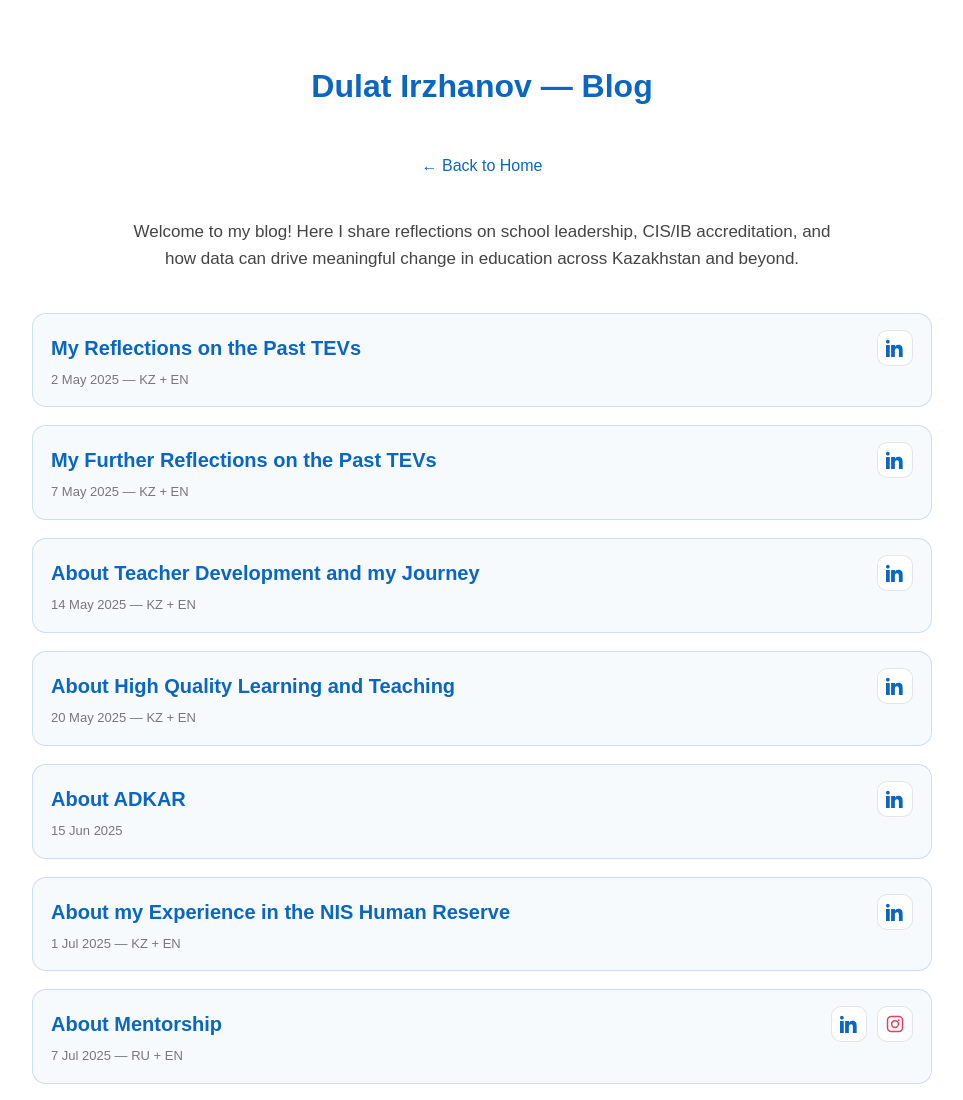
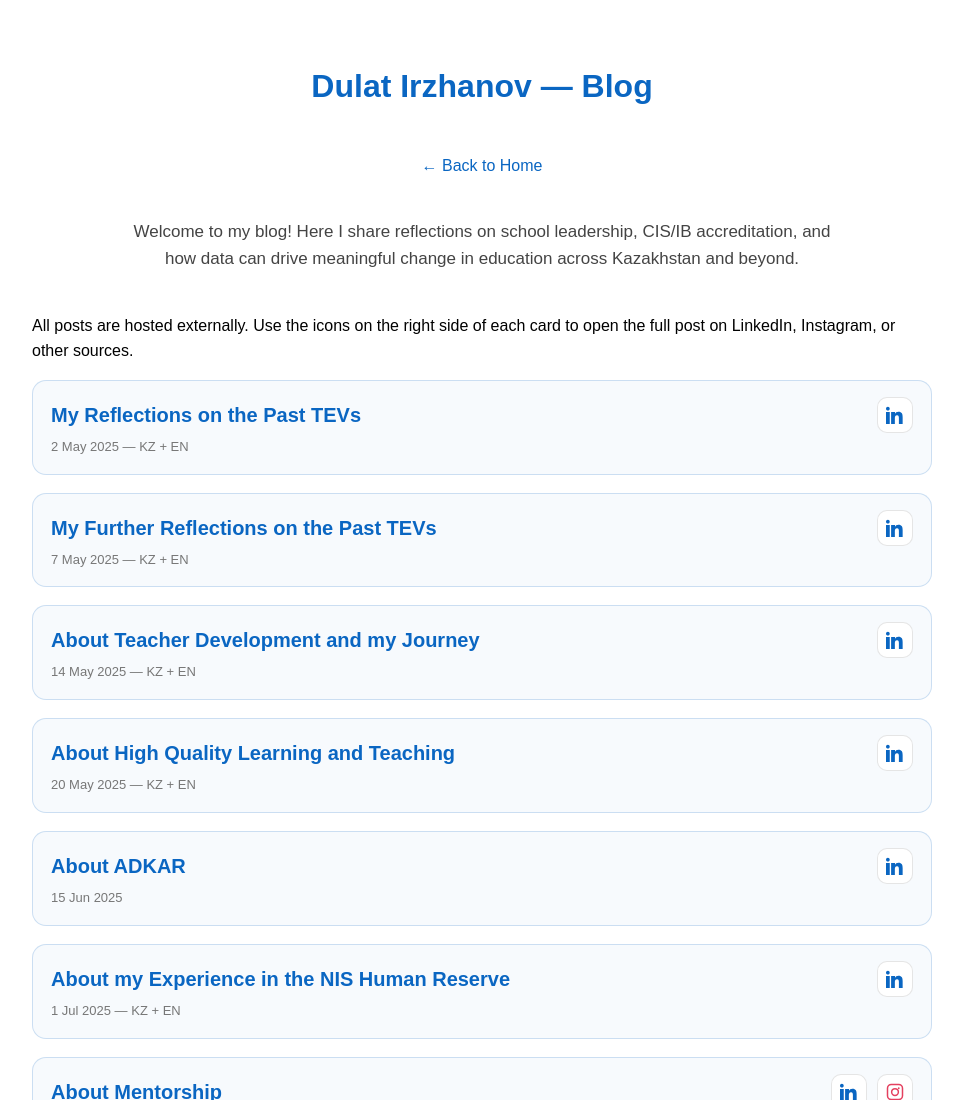
Before and after one commit to dulatirzhanov/dulatirzhanov.github.io, a plain HTML site: page blog.html in a window 1280 px wide. Shown: the top 1100 px of the page, without its empty margins (158-1121 px from the left). Drawn offline with Linux system fonts and the light colour scheme.

Commit message:
Update blog.html
minor improvements

```diff
--- a/blog.html
+++ b/blog.html
@@ -99,6 +99,12 @@ nav a:hover { text-decoration:underline; }
   <p class="intro">
   Welcome to my blog! Here I share reflections on school leadership, CIS/IB accreditation,
   and how data can drive meaningful change in education across Kazakhstan and beyond.
+
+    <p class="navhint">
+  All posts are hosted externally.
+  Use the icons on the right side of each card to open the full post on LinkedIn, Instagram, or other sources.
+</p>
+
 </p>
 
 <section class="post-list">
```
